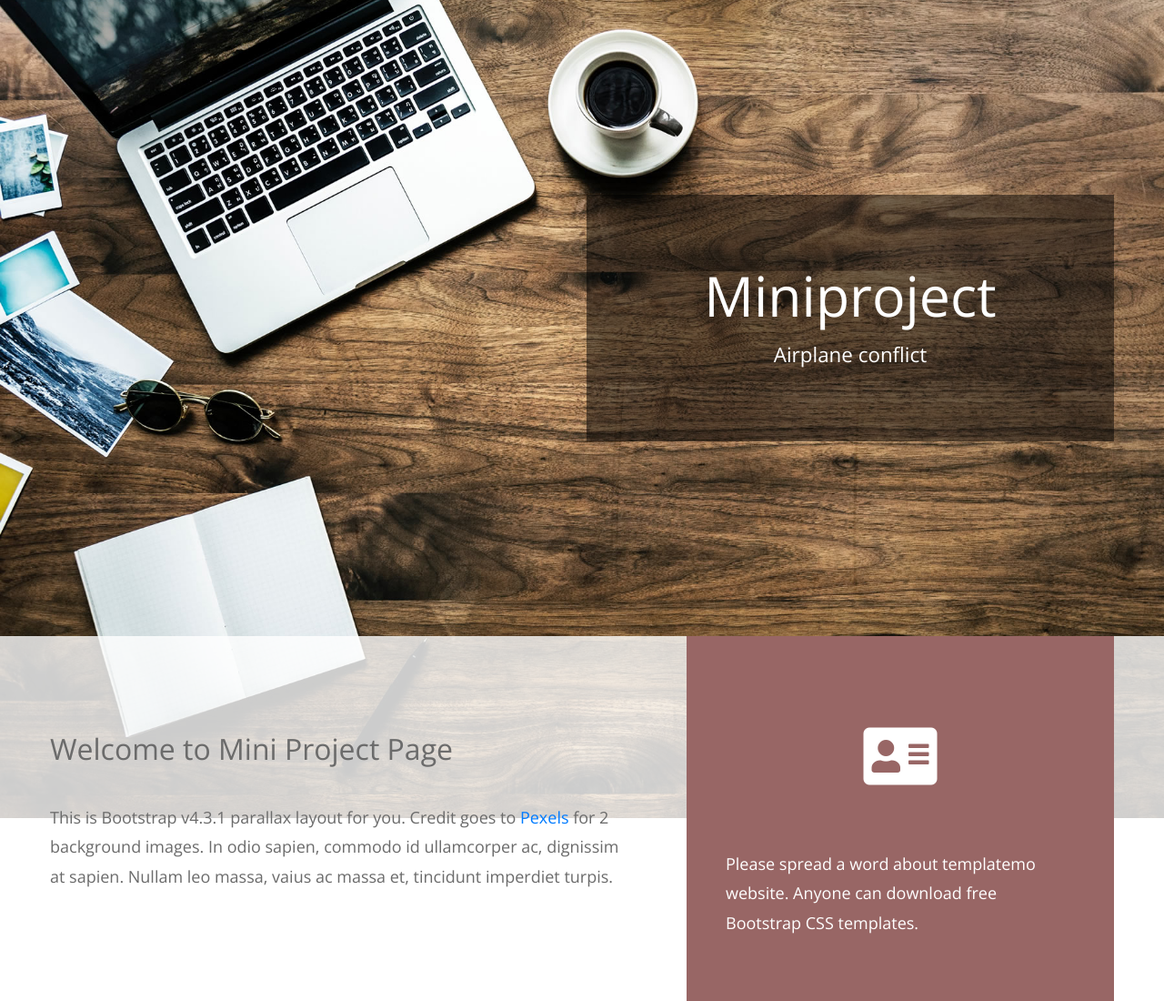
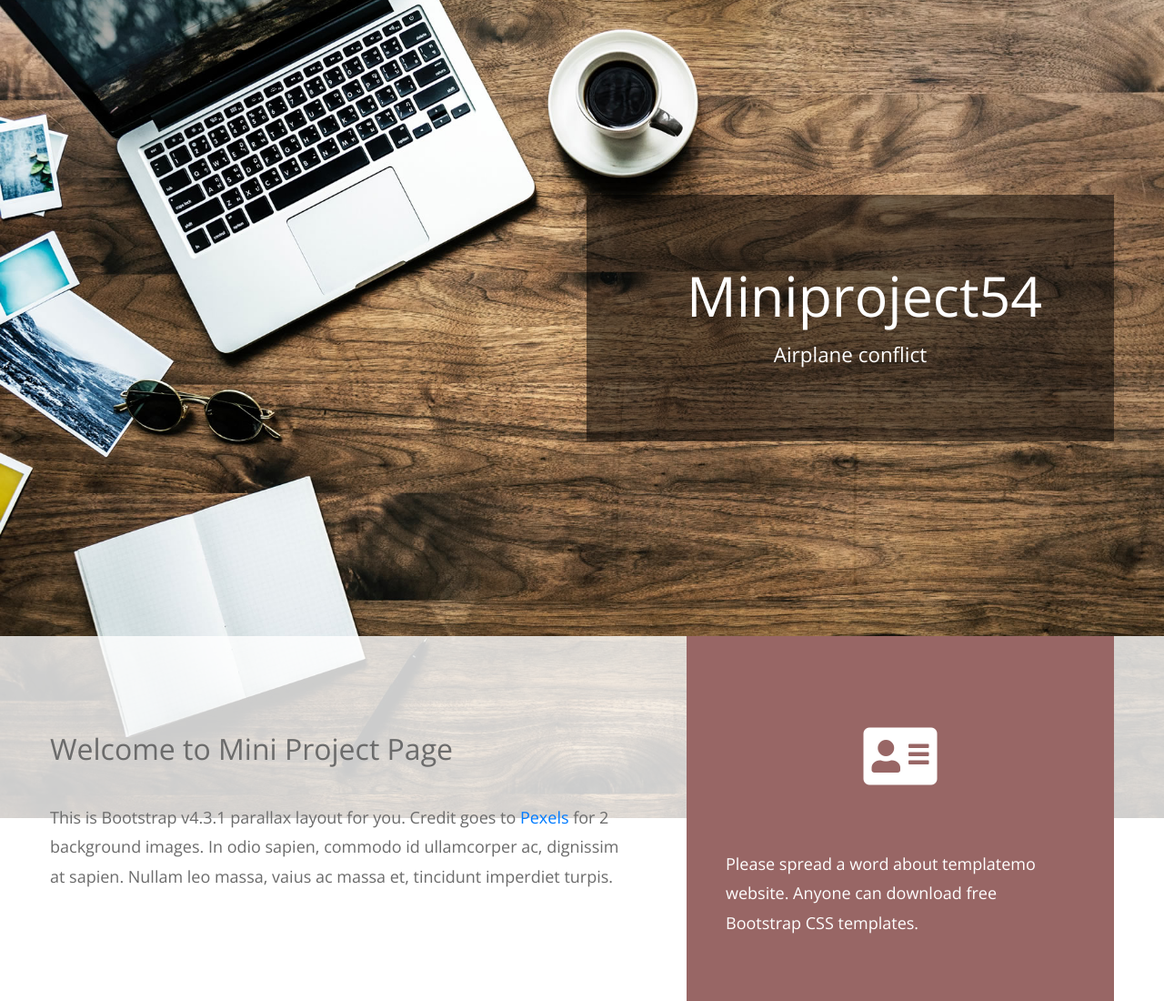
Before and after one commit to WINTR7/61130054, a plain HTML site: page index.html in a window 1280 px wide. Shown: the top 1100 px of the page at 91% size. Drawn offline with nearby package versions, Linux system fonts and the light colour scheme.

Commit message:
Update index.html

```diff
--- a/index.html
+++ b/index.html
@@ -25,7 +25,7 @@ https://templatemo.com/tm-530-mini-profile
             <!-- Black transparent bg -->
             <div class="ml-auto mr-0 tm-bg-black-transparent text-white tm-brand-container-inner">
               <div class="tm-brand-container text-center">
-                <h1 class="tm-brand-name">Miniproject</h1>
+                <h1 class="tm-brand-name">Miniproject54</h1>
                 <p class="tm-brand-description mb-0">Airplane conflict</p>
               </div>
             </div>
```
